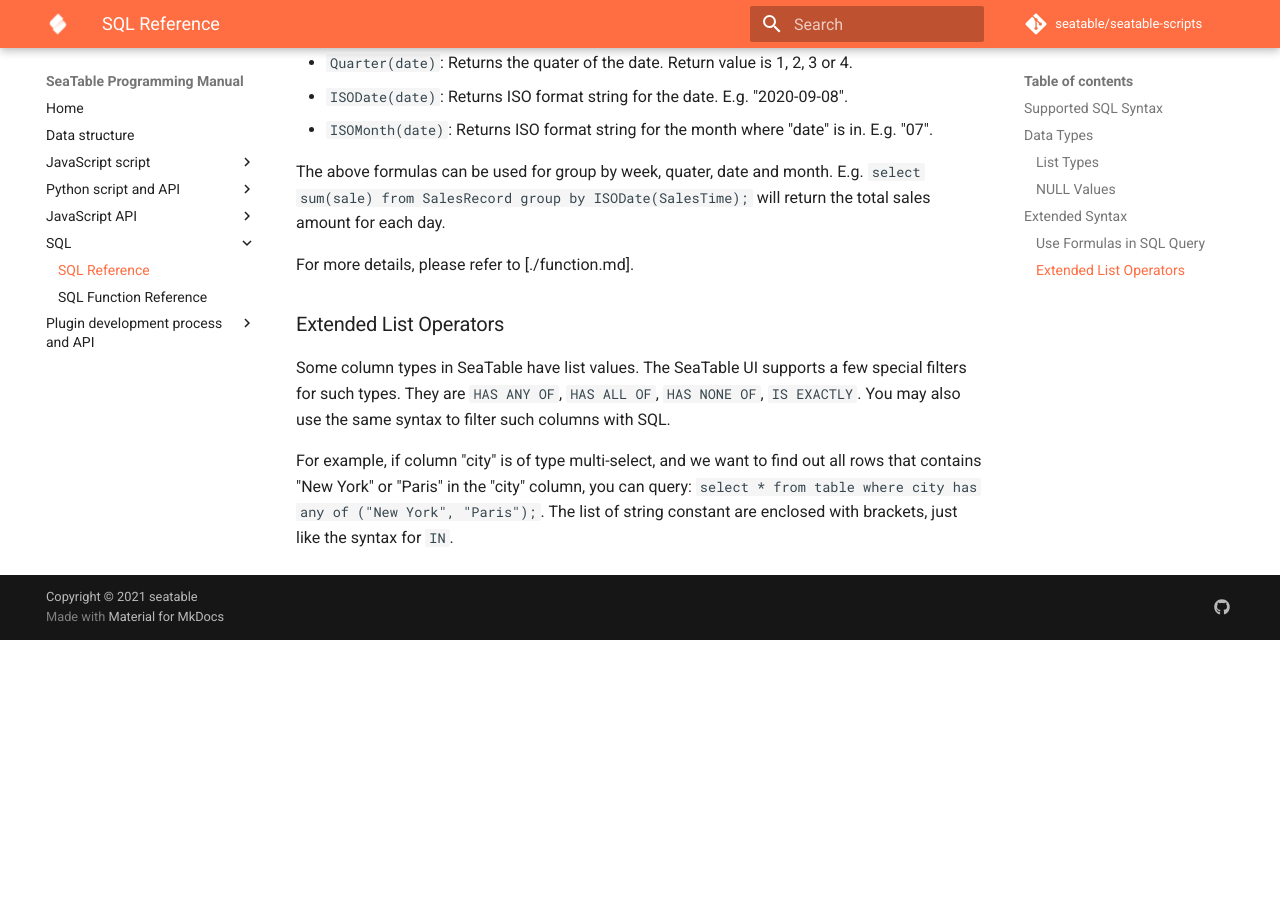
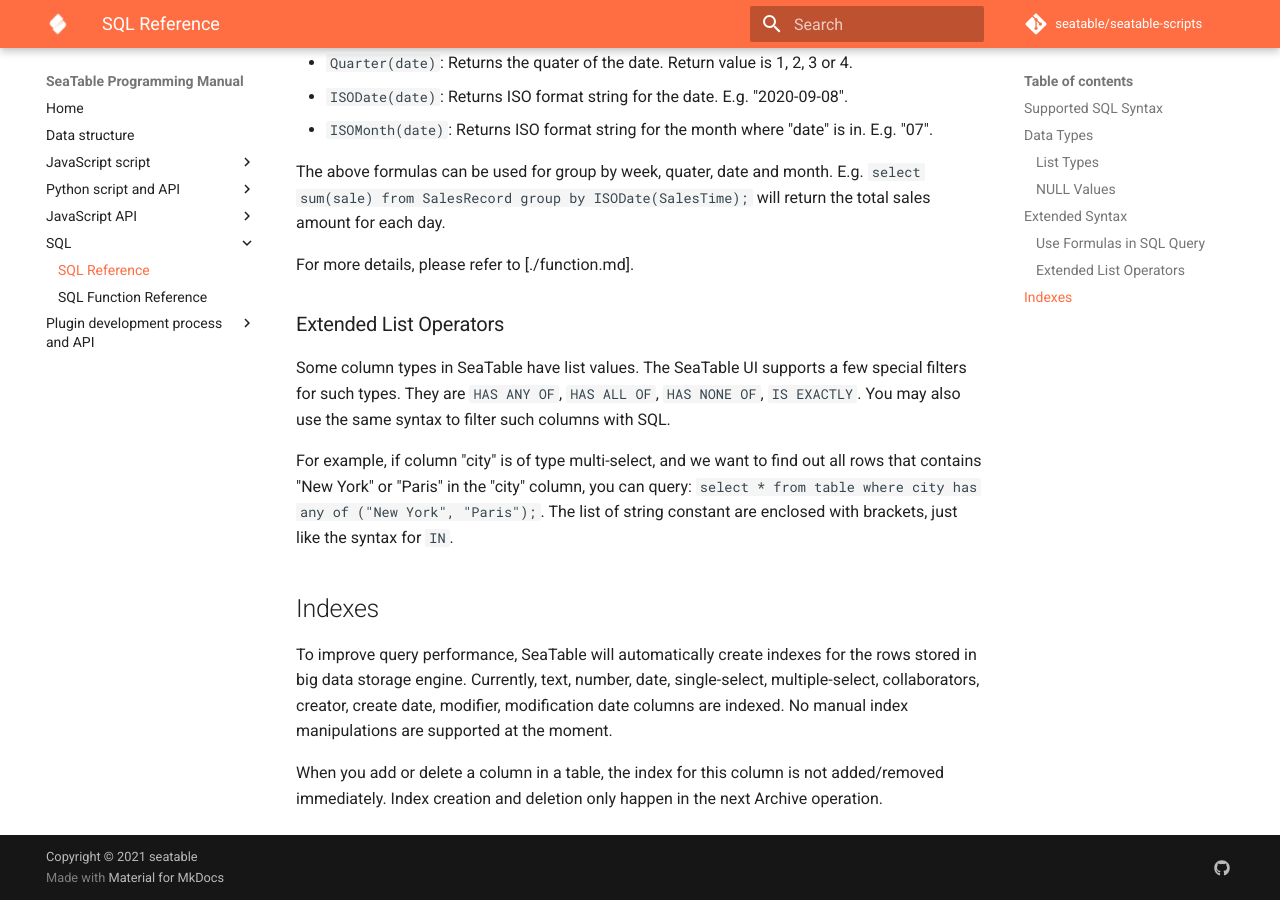
Before and after one commit to seatable/seatable-scripts, an MkDocs documentation site: the page built from manual/python/sql.md, in a window 1280 px wide and 900 px high, scrolled down 7759 px. Built offline with MkDocs 1.6.1 and Material for MkDocs 9.7.7, drawn with Linux system fonts in a browser that asks for light colours; comment, search, counter and statistics services are not loaded; before the commit the page ends 8399 px from its top, so only the background shows below that.

Commit message:
Update sql.md
Add description for indexes.

```diff
--- a/manual/python/sql.md
+++ b/manual/python/sql.md
@@ -165,3 +165,9 @@
 Some column types in SeaTable have list values. The SeaTable UI supports a few special filters for such types. They are `HAS ANY OF`, `HAS ALL OF`, `HAS NONE OF`, `IS EXACTLY`. You may also use the same syntax to filter such columns with SQL.
 
 For example, if column "city" is of type multi-select, and we want to find out all rows that contains "New York" or "Paris" in the "city" column, you can query: `select * from table where city has any of ("New York", "Paris");`. The list of string constant are enclosed with brackets, just like the syntax for `IN`.
+
+## Indexes
+
+To improve query performance, SeaTable will automatically create indexes for the rows stored in big data storage engine. Currently, text, number, date, single-select, multiple-select, collaborators, creator, create date, modifier, modification date columns are indexed. No manual index manipulations are supported at the moment.
+
+When you add or delete a column in a table, the index for this column is not added/removed immediately. Index creation and deletion only happen in the next Archive operation.
```
